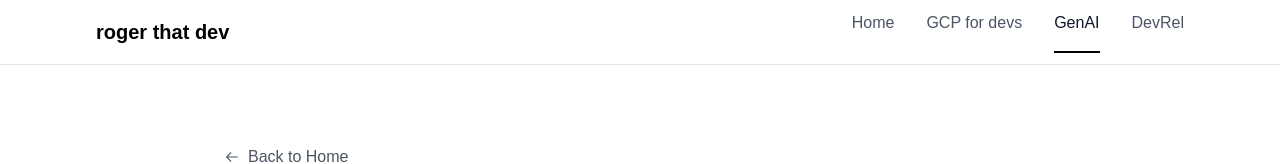
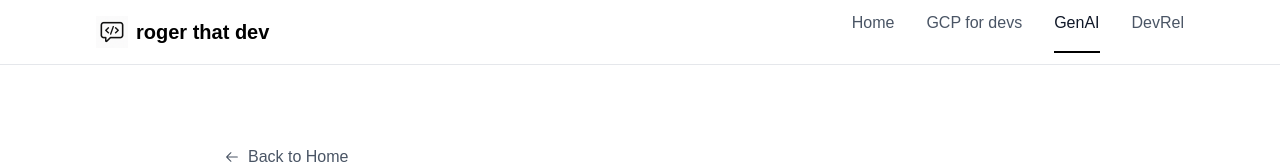
Before and after one commit to rogerthatdev/rogerthatdev, a Next.js app: page /genai in a window 1280 px wide. Shown: the top 164 px of the page. Built offline with nearby package versions, Linux system fonts and the light colour scheme.

Commit message:
add placeholder logo

```diff
--- a/src/components/Navbar.tsx
+++ b/src/components/Navbar.tsx
@@ -9,9 +9,12 @@ export default function NavBar({ activePage }: NavBarProps) {
     <nav className="border-b border-gray-200 bg-white">
       <div className="max-w-6xl mx-auto px-4 sm:px-6 lg:px-8">
         <div className="flex justify-between items-center h-16">
-          <Link href="/" className="text-xl font-semibold text-black">
-            roger that dev
-          </Link>
+          <div className="flex items-center space-x-2">
+            <img src="/img/mock.png" alt="Logo" className="h-8 w-8 object-contain" />
+            <Link href="/" className="text-xl font-semibold text-black">
+              roger that dev
+            </Link>
+          </div>
           <div className="hidden md:flex space-x-8">
             <Link
               href="/"
```
Also changed, not shown: public/img/mock.png (added).
